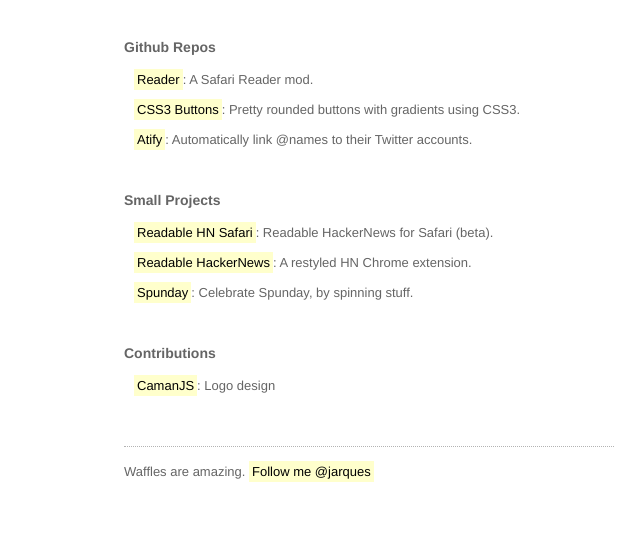
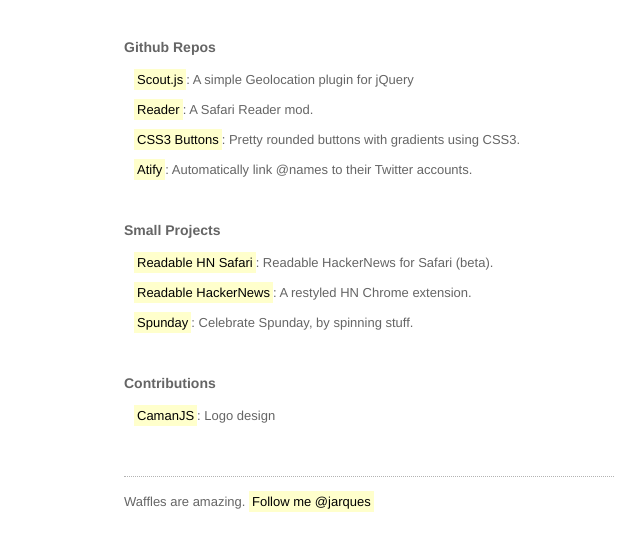
Before and after one commit to jarques/jarques.github.com, a plain HTML site: page index.html in a window 1280 px wide. Shown: the part 143-694 px from the top of the page, without its empty margins (271-911 px from the left). Drawn offline with Linux system fonts and the light colour scheme.

Commit message:
added Scout.js

```diff
--- a/index.html
+++ b/index.html
@@ -17,6 +17,7 @@
     <p>Designer. Developer. Photographer.</p>
 
     <p class="heading">Github Repos</p>
+    <p class="list"><a href="https://github.com/jarquesp/ScoutJS">Scout.js</a>: A simple Geolocation plugin for jQuery</p>
     <p class="list"><a href="https://github.com/jarquesp/Safari-Reader">Reader</a>: A Safari Reader mod.</p>
     <p class="list"><a href="https://github.com/jarquesp/CSS3-Buttons">CSS3 Buttons</a>: Pretty rounded buttons with gradients using CSS3.</p>
     <p class="list"><a href="https://github.com/jarquesp/Atify">Atify</a>: Automatically link @names to their Twitter accounts.</p>
```
